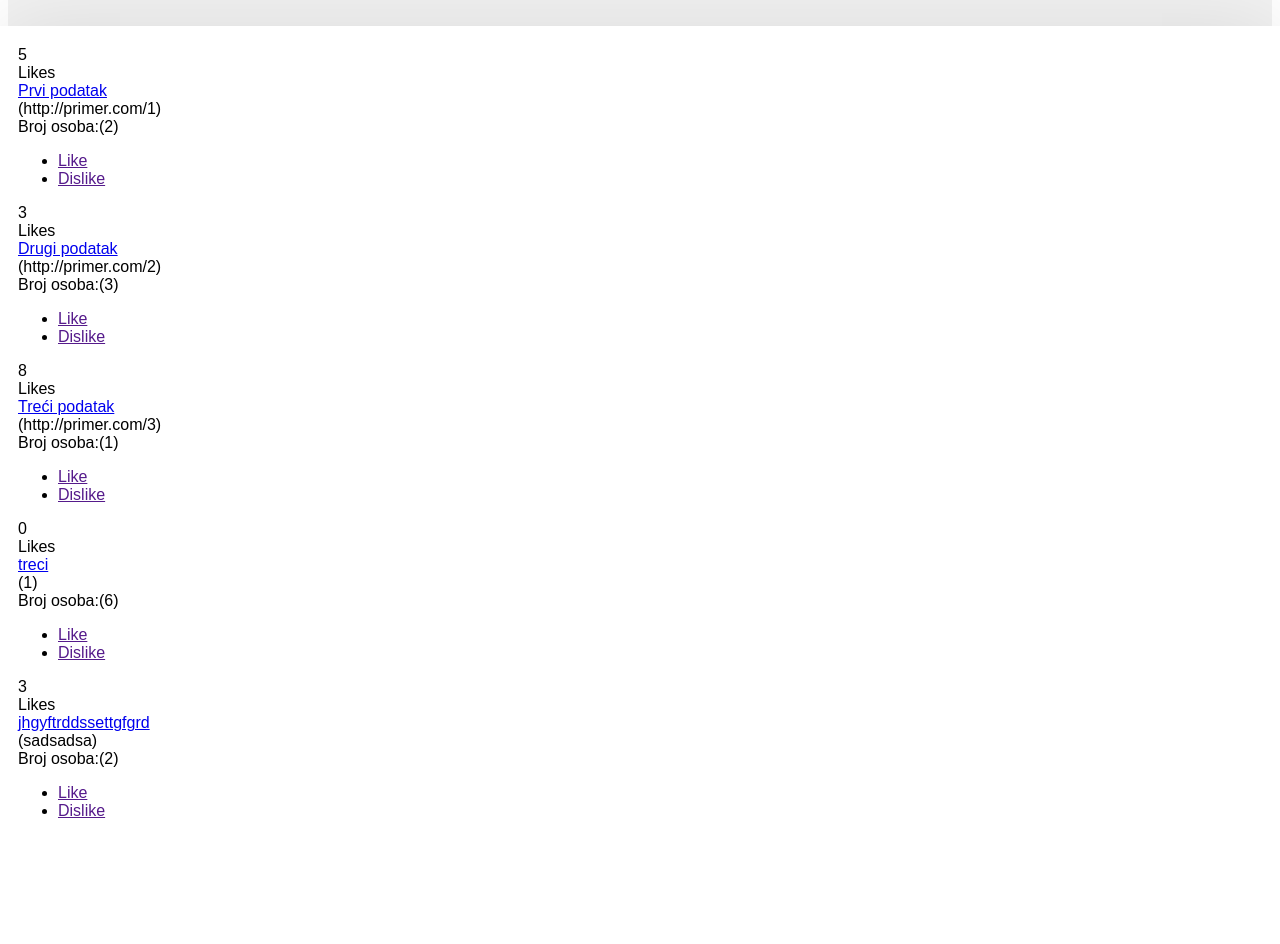
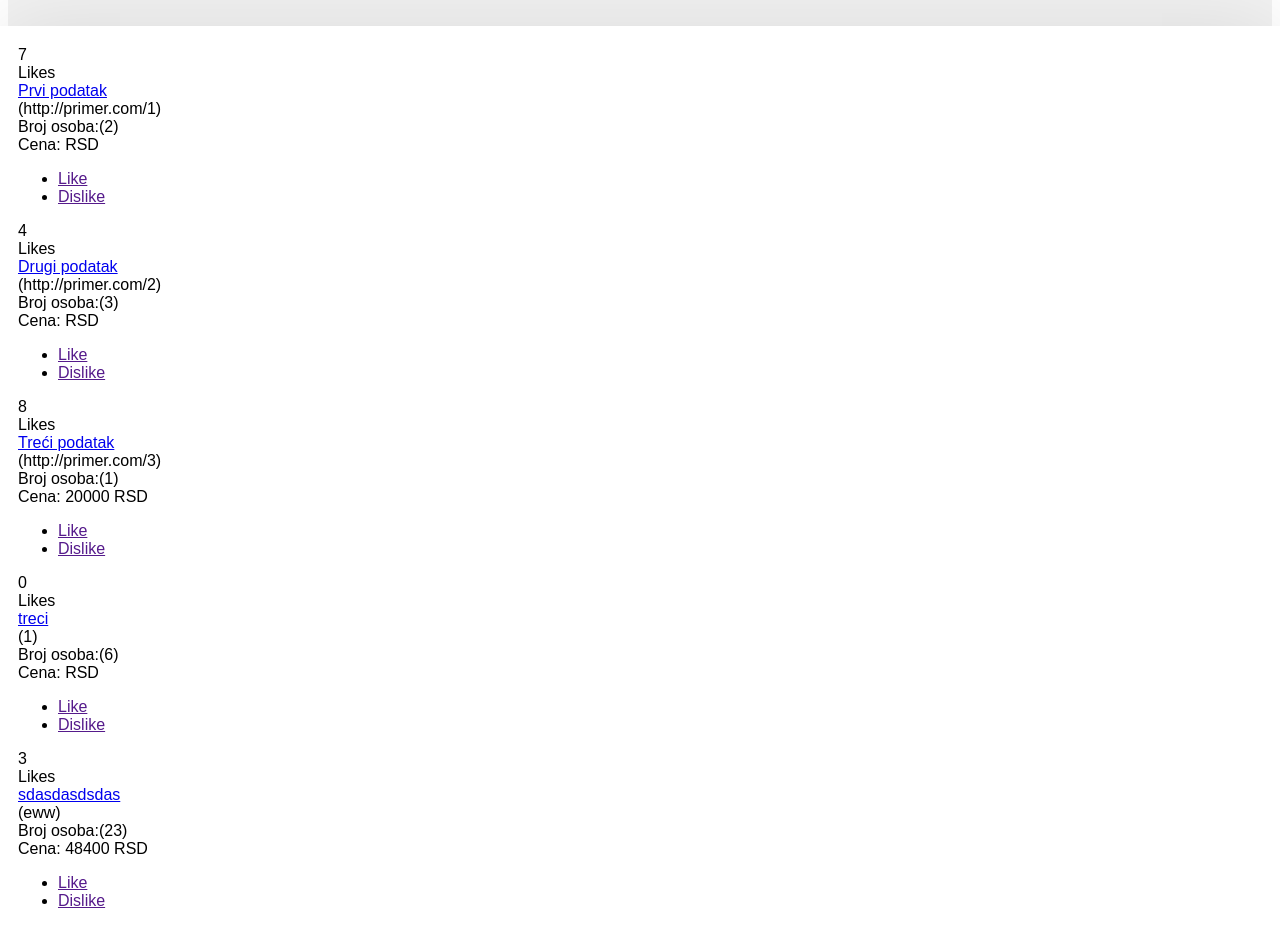
Before and after one commit to stole775/IT255-DZ07, an Angular app: page / in a window 1280 px wide. Shown: the part 420-1364 px from the top of the page. Before the commit the page ends 1276 px from the top, so only its background shows below. Built offline with nearby package versions, Linux system fonts and the light colour scheme; data requests are answered from the project's data file.

Commit message:
Deveti domaci zdtk

```diff
--- a/src/app/app.component.ts
+++ b/src/app/app.component.ts
@@ -46,6 +46,8 @@ export class AppComponent implements OnInit{
     const brGostijuValue = Number(brGostiju.value);
     const nazivValue = naziv.value.trim();
     const linkValue = link.value.trim();
+
+     console.log( this.racun);
     // Provera da li vec postoji soba sa istim nazivom
     const exists = this.sobe.some(soba => soba.naziv === naziv.value);
     //ovde je na nivou ako se korisi dugme
@@ -57,7 +59,7 @@ export class AppComponent implements OnInit{
       console.log(`Soba sa nazivom ${naziv.value} već postoji.`);
     } else {
      // this.sobe.push(new Soba(naziv.value, link.value, 0, brGostijuValue));
-     this.novaSoba = new Soba(0,naziv.value, link.value, 0, brGostijuValue);
+     this.novaSoba = new Soba(0,naziv.value, link.value, 0, brGostijuValue,this.racun);
      this.roomService.addRoom(this.novaSoba).subscribe(novaSoba =>{
       this.sobe.push(novaSoba);
      });
--- a/src/app/room-service.service.ts
+++ b/src/app/room-service.service.ts
@@ -37,11 +37,7 @@ export class RoomServiceService {
     const url = `${this.apiUrl}/${room.id}`;
     return this.http.put<any>(url, room);
   }
-  updateLikes(roomId: number, votes: number): Observable<any> {
-    const url = `${this.apiUrl}/${roomId}`;
-    const updatedData = { votes }; // Objekat sa samo svojstvom votes
-  return this.http.put<any>(url, updatedData);
-  }
+
 
 
   deleteRoom(roomId: number): Observable<any> {
--- a/src/app/soba/soba.component.html
+++ b/src/app/soba/soba.component.html
@@ -15,6 +15,7 @@
     </a>
     <div class="meta">({{soba.link}})</div>
     <div class="meta">Broj osoba:({{soba.brGostiju}})</div>
+    <div class="meta">Cena: {{soba.cena}} RSD</div>
     <ul class="ui big horizontal list voters">
         <li class="item">
             <a href (click)="voteUp(soba, soba.votes)">
--- a/src/app/soba/soba.model.ts
+++ b/src/app/soba/soba.model.ts
@@ -4,20 +4,16 @@ export class Soba {
     link: string;
     votes: number;
     brGostiju: number=0;
+    cena: number=0;
 
 
-    constructor(id: number,naziv: string, link: string, votes?: number,brGostiju :number=0) {
+    constructor(id: number,naziv: string, link: string, votes?: number,brGostiju :number=0, cena: number=0) {
         this.id = id;
         this.naziv = naziv;
         this.link =  link;
         this.votes = votes || 0;
         this.addGosti(brGostiju );
-    }
-    voteUp(): void {
-        this.votes += 1;
-    }
-    voteDown(): void {
-        this.votes -= 1;
+        this.cena=cena;
     }
 
     addGosti(br:number){
--- a/src/db.json
+++ b/src/db.json
@@ -4,14 +4,14 @@
       "id": 1,
       "naziv": "Prvi podatak",
       "link": "http://primer.com/1",
-      "votes": 5,
+      "votes": 7,
       "brGostiju": 2
     },
     {
       "id": 2,
       "naziv": "Drugi podatak",
       "link": "http://primer.com/2",
-      "votes": 3,
+      "votes": 4,
       "brGostiju": 3
     },
     {
@@ -19,7 +19,8 @@
       "naziv": "Treći podatak",
       "link": "http://primer.com/3",
       "votes": 8,
-      "brGostiju": 1
+      "brGostiju": 1,
+      "cena": 20000
     },
     {
       "brGostiju": 6,
@@ -29,10 +30,11 @@
       "id": 4
     },
     {
-      "brGostiju": 2,
+      "brGostiju": 23,
+      "cena": 48400,
       "id": 5,
-      "naziv": "jhgyftrddssettgfgrd",
-      "link": "sadsadsa",
+      "naziv": "sdasdasdsdas",
+      "link": "eww",
       "votes": 3
     }
   ]
```
